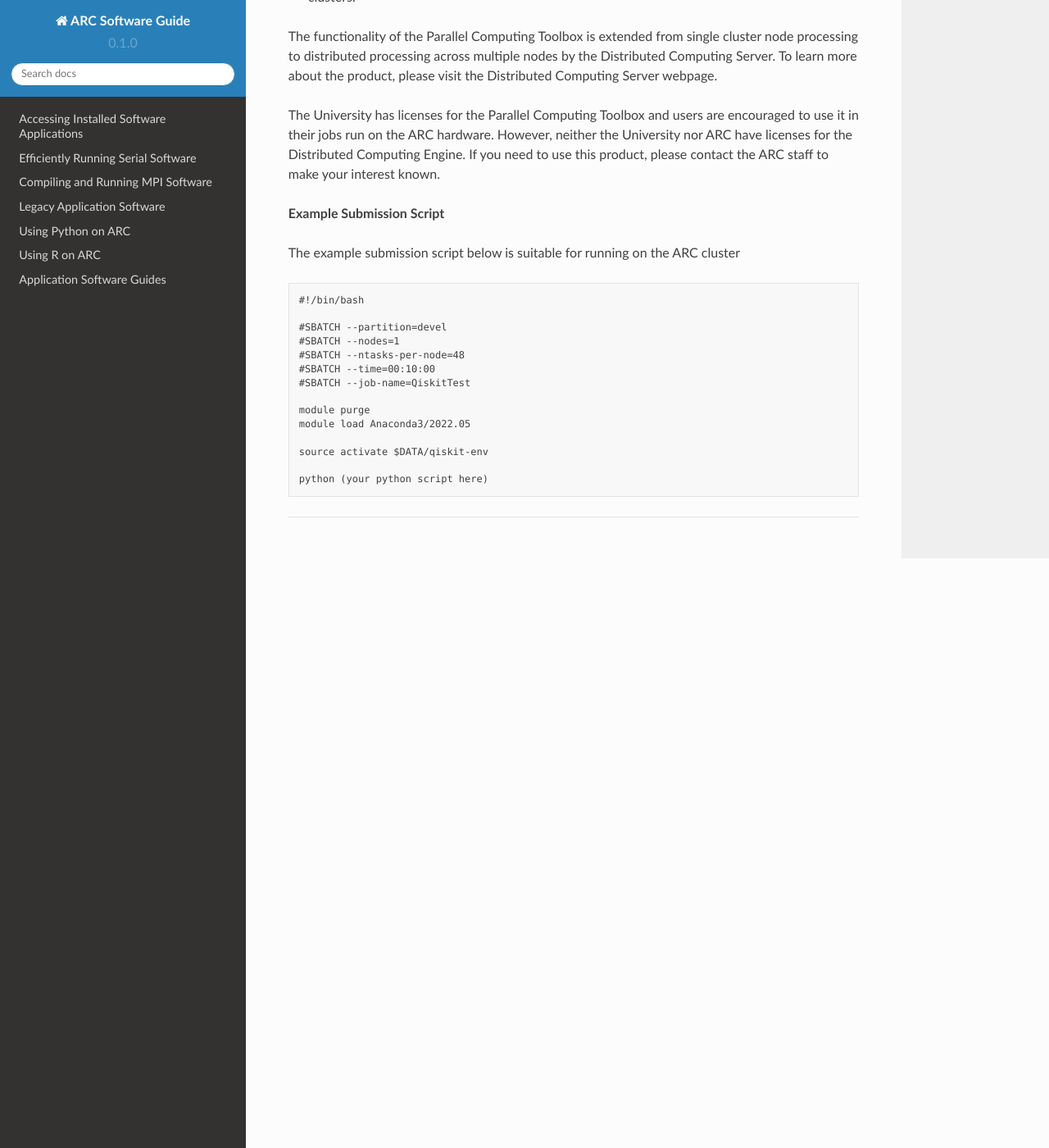
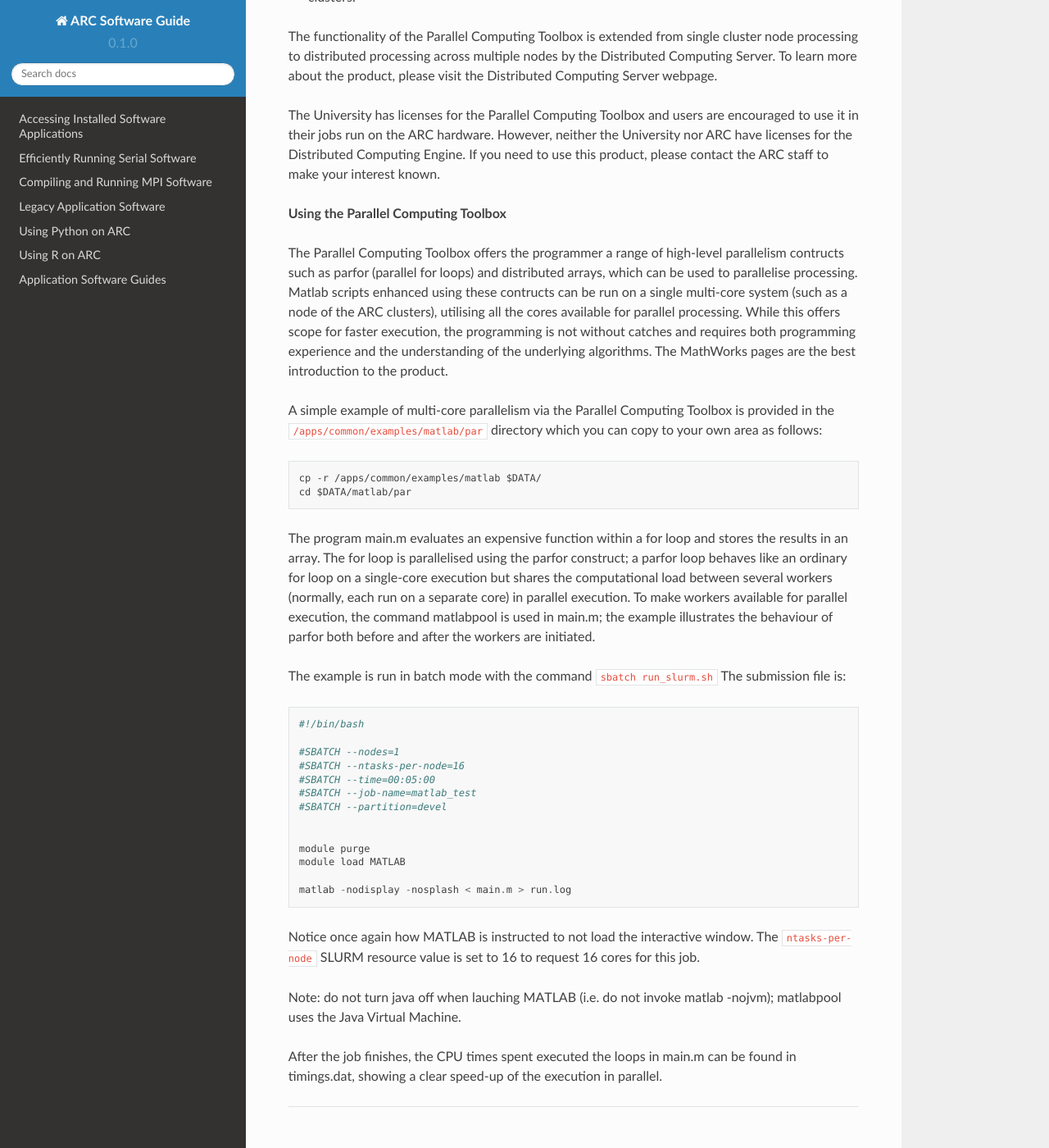
Before and after one commit to oxford-arc/arc-software-guide, a Sphinx documentation site: the page built from docs/source/apps/arc_matlab.rst, in a window 1280 px wide and 1400 px high, scrolled down 3030 px. Shown: the whole window at 82% size. Built offline with Sphinx 7.4.7 and the Read the Docs theme 2.0.0, drawn with Linux system fonts in a browser that asks for light colours.

Commit message:
Update arc_matlab.rst

```diff
--- a/docs/source/apps/arc_matlab.rst
+++ b/docs/source/apps/arc_matlab.rst
@@ -101,23 +101,35 @@ The functionality of the Parallel Computing Toolbox is extended from single clus
 
 The University has licenses for the Parallel Computing Toolbox and users are encouraged to use it in their jobs run on the ARC hardware.  However, neither the University nor ARC have licenses for the Distributed Computing Engine.  If you need to use this product, please contact the ARC staff to make your interest known.
 
+**Using the Parallel Computing Toolbox**
 
-**Example Submission Script**
+The Parallel Computing Toolbox offers the programmer a range of high-level parallelism contructs such as parfor (parallel for loops) and distributed arrays, which can be used to parallelise processing.  Matlab scripts enhanced using these contructs can be run on a single multi-core system (such as a node of the ARC clusters), utilising all the cores available for parallel processing.  While this offers scope for faster execution, the programming is not without catches and requires both programming experience and the understanding of the underlying algorithms.  The MathWorks pages are the best introduction to the product.
 
+A simple example of multi-core parallelism via the Parallel Computing Toolbox is provided in the ``/apps/common/examples/matlab/par`` directory which you can copy to your own area as follows::
 
-The example submission script below is suitable for running on the ARC cluster ::
+  cp -r /apps/common/examples/matlab $DATA/
+  cd $DATA/matlab/par
+
+The program main.m evaluates an expensive function within a for loop and stores the results in an array.  The for loop is parallelised using the parfor construct; a parfor loop behaves like an ordinary for loop on a single-core execution but shares the computational load between several workers (normally, each run on a separate core) in parallel execution.  To make workers available for parallel execution, the command matlabpool is used in main.m; the example illustrates the behaviour of parfor both before and after the workers are initiated.
+
+The example is run in batch mode with the command ``sbatch run_slurm.sh``  The submission file is::
 
   #!/bin/bash
 
+  #SBATCH --nodes=1
+  #SBATCH --ntasks-per-node=16
+  #SBATCH --time=00:05:00
+  #SBATCH --job-name=matlab_test
   #SBATCH --partition=devel
-  #SBATCH --nodes=1
-  #SBATCH --ntasks-per-node=48
-  #SBATCH --time=00:10:00
-  #SBATCH --job-name=QiskitTest
+
 
   module purge
-  module load Anaconda3/2022.05
+  module load MATLAB
 
-  source activate $DATA/qiskit-env
+  matlab -nodisplay -nosplash < main.m > run.log
 
-  python (your python script here)
+Notice once again how MATLAB is instructed to not load the interactive window. The ``ntasks-per-node`` SLURM resource value is set to 16 to request 16 cores for this job.
+
+Note: do not turn java off when lauching MATLAB (i.e. do not invoke matlab -nojvm); matlabpool uses the Java Virtual Machine.
+
+After the job finishes, the CPU times spent executed the loops in main.m can be found in timings.dat, showing a clear speed-up of the execution in parallel.
```
